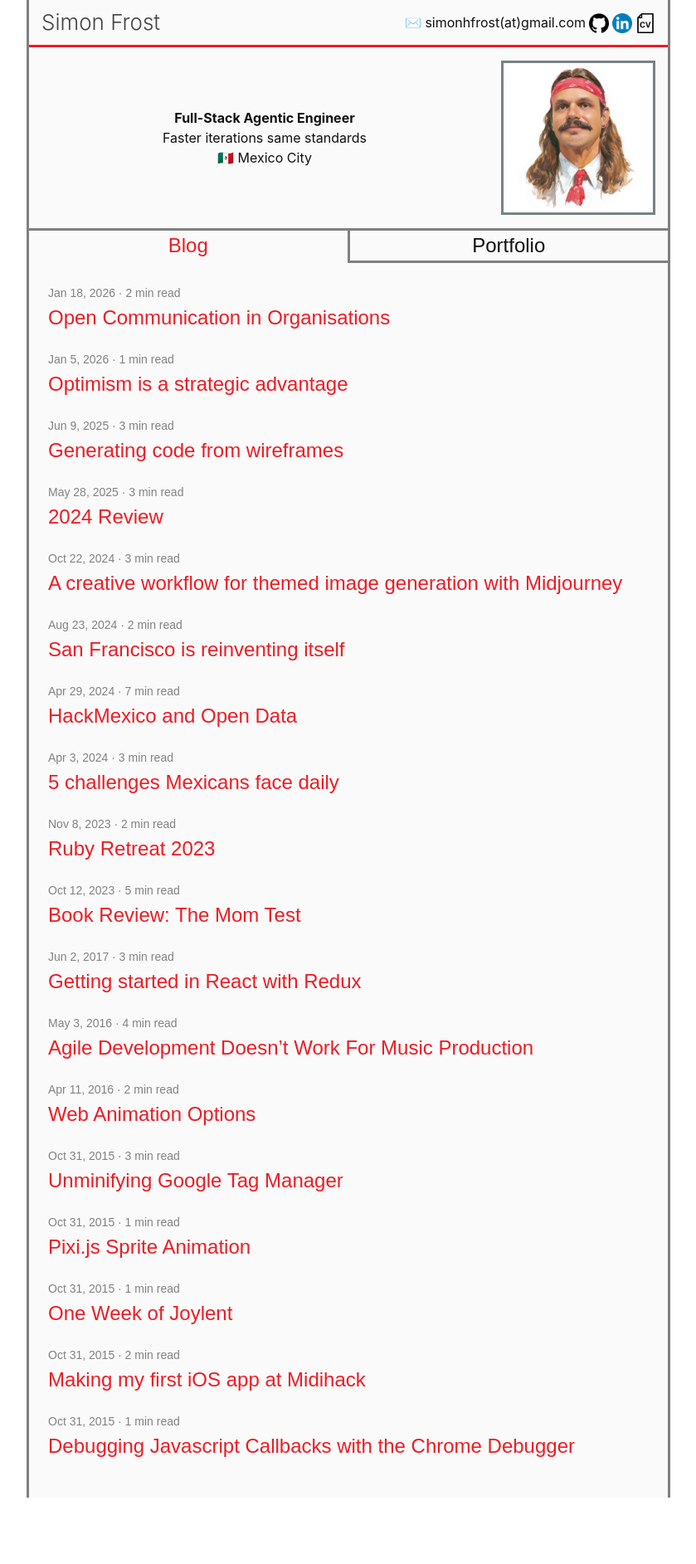
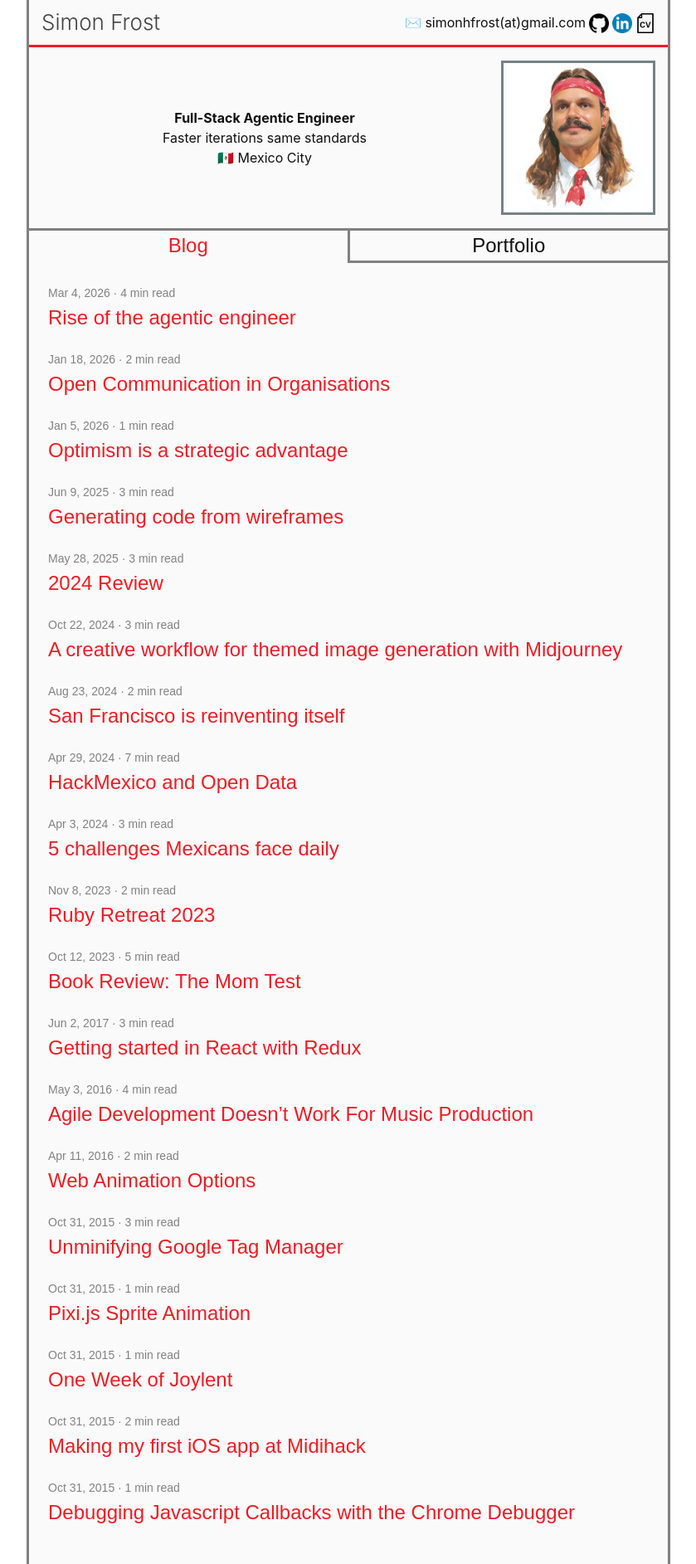
Before and after one commit to SimonHFrost/jekyll_blog, a Jekyll site: the page built from index.markdown, in a window 1280 px wide. Shown: the whole page at 83% size, without its empty margins (220-1059 px from the left). Built offline with Jekyll 4.4.1, drawn with Linux system fonts in a browser that asks for light colours; before the commit the page ends 1805 px from its top, so only the background shows below that; part of the change alters nothing that is shown.

Commit message:
Publish agentic engineer post; drop broken Levels image
Co-Authored-By: Claude Opus 4.8 (1M context) <noreply@anthropic.com>

```diff
--- a/_posts/2026-03-04-rise-of-the-agentic-engineer.md
+++ b/_posts/2026-03-04-rise-of-the-agentic-engineer.md
@@ -1,7 +1,6 @@
 ---
 layout: post
 title: "Rise of the agentic engineer"
-draft: true
 ---
 
 <style>
@@ -57,8 +56,6 @@ It's a skill like any other, and you have to learn to use it well. Expect a dip
 
 And this is just the beginning. Today you manage one agent, but the tooling is improving fast, and soon you'll be orchestrating whole engineering teams of them. It has already fundamentally changed the way I work.
 
-![Levels](/assets/agentic-engineer/levels.png)
-
 ## Generalists win this round
 
 ![Generalists win this round](/assets/agentic-engineer/generalists.png)
```
